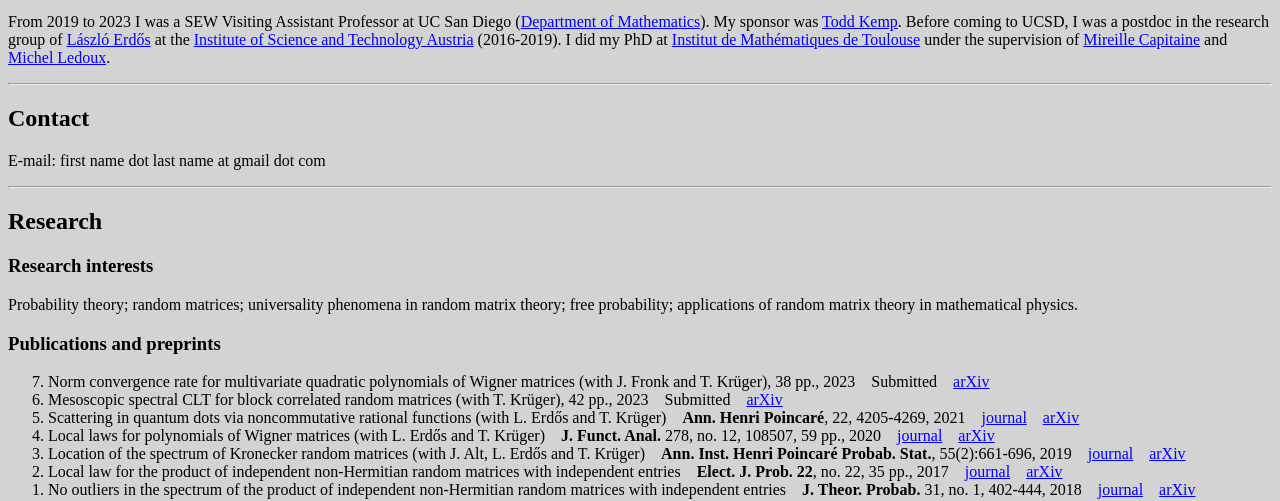
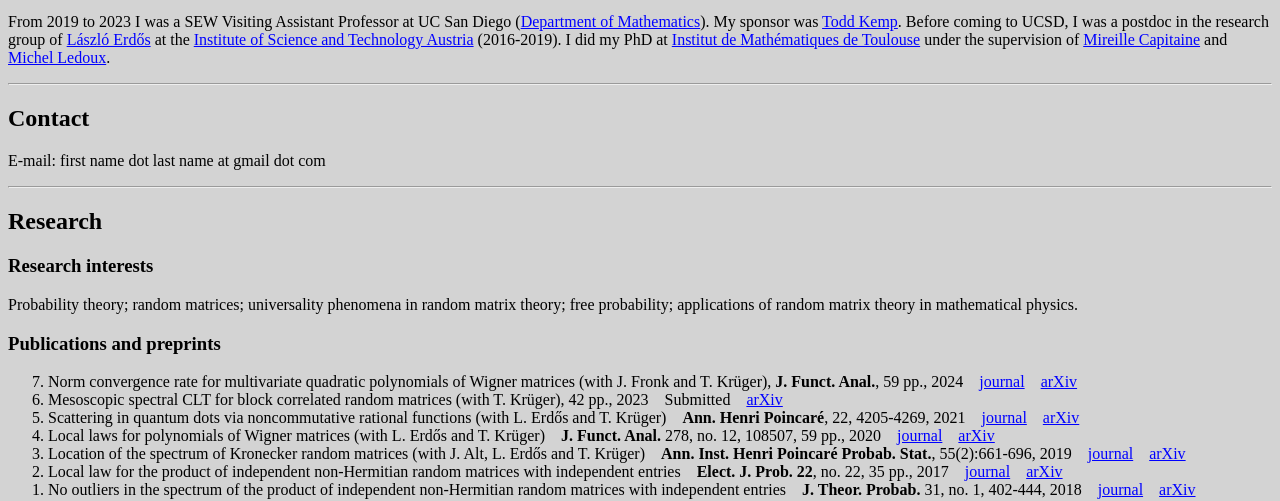
Before and after one commit to yunemish/yunemish.github.io, a plain HTML site: page index.html in a window 1280 px wide. Shown: the part 303-804 px from the top of the page. Drawn offline with Linux system fonts and the light colour scheme.

Commit message:
added jfa link

```diff
--- a/index.html
+++ b/index.html
@@ -22,7 +22,7 @@
 <p> Probability theory; random matrices; universality phenomena in random matrix theory; free probability; applications of random matrix theory in mathematical physics.</p>
 <h3>Publications and preprints </h3>
 <ol reversed>
-  <li> Norm convergence rate for multivariate quadratic polynomials of Wigner matrices (with J. Fronk and <!-- <a href="http://sites.google.com/site/torbenkruegermath" style="color:blue" target="_blank"> -->T. Kr&uumlger<!-- </a> -->), 38 pp., 2023 &ensp; Submitted &ensp; <a href="https://arxiv.org/abs/2308.16778" style="color:blue" target="_blank" style="color:blue">arXiv</a></span></li>
+  <li> Norm convergence rate for multivariate quadratic polynomials of Wigner matrices (with J. Fronk and <!-- <a href="http://sites.google.com/site/torbenkruegermath" style="color:blue" target="_blank"> -->T. Kr&uumlger<!-- </a> -->), <b>J. Funct. Anal.</b>, 59 pp., 2024 &ensp; <a href="https://doi.org/10.1016/j.jfa.2024.110647" style="color:blue" target="_blank">journal</a> &ensp; <a href="https://arxiv.org/abs/2308.16778" style="color:blue" target="_blank" style="color:blue">arXiv</a></span></li>
   <li> Mesoscopic spectral CLT for block correlated random matrices (with <!-- <a href="http://sites.google.com/site/torbenkruegermath" style="color:blue" target="_blank"> -->T. Kr&uumlger<!-- </a> -->), 42 pp., 2023 &ensp; Submitted &ensp; <a href="https://arxiv.org/abs/2303.17020" style="color:blue" target="_blank">arXiv</a></li>
   <li> Scattering in quantum dots via noncommutative rational functions (with <!-- <a href="https://ist.ac.at/en/research/math-comp-sciences/erdoes-group/" style="color:blue" target="_blank"> -->L. Erd&#337;s<!-- <a/> --> and <!-- <a href="http://sites.google.com/site/torbenkruegermath" style="color:blue" target="_blank"> -->T. Kr&uumlger<!-- </a> -->) &ensp; <b>Ann. Henri Poincar&eacute;</b>, 22, 4205-4269, 2021 &ensp; <a href="https://link.springer.com/article/10.1007/s00023-021-01085-6" style="color:blue" target="_blank">journal</a> &ensp; <a href="https://arxiv.org/abs/1911.05112" style="color:blue" target="_blank">arXiv</a></li>
   <li> Local laws for polynomials of Wigner matrices (with <!-- <a href="https://ist.ac.at/en/research/math-comp-sciences/erdoes-group/" style="color:blue" target="_blank"> -->L. Erd&#337;s<!-- <a/> --> and <!-- <a href="http://sites.google.com/site/torbenkruegermath" style="color:blue" target="_blank"> -->T. Kr&uumlger<!-- </a> -->) &ensp; <b>J. Funct. Anal.</b>  278, no. 12, 108507, 59 pp., 2020 &ensp; <a href="https://doi.org/10.1016/j.jfa.2020.108507" style="color:blue" target="_blank">journal</a> &ensp; <a href="http://arxiv.org/abs/1804.11340" style="color:blue" target="_blank"> arXiv</a></li>
```
